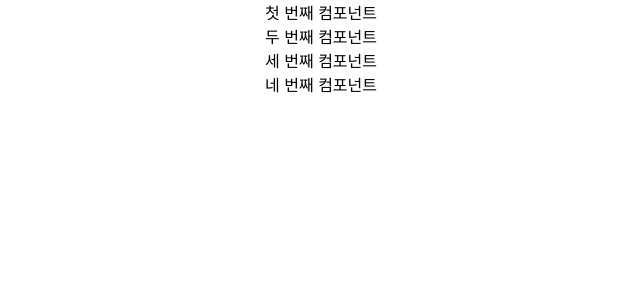
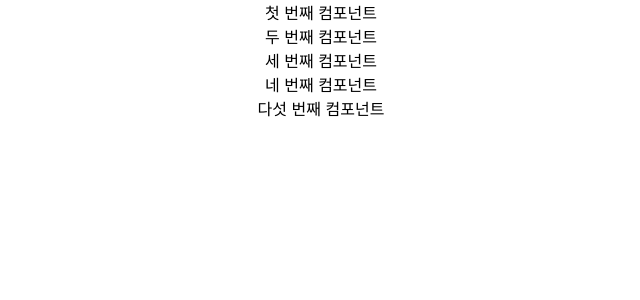
Before and after one commit to PhiloMonx1/learning-spring-and-spring-boot-3.x, a React (Create React App) app in the folder 00_module/front-end/todo-app/: page / in a window 1280 px wide. Shown: the top 300 px of the page, without its empty margins (319-959 px from the left). Built offline with nearby package versions, Linux system fonts and the light colour scheme.

Commit message:
14단계 - JavaScript 모범 사례 따라하기 - 모듈로 리팩토링
*refactor(front) : 컴포넌트 모듈 분리 실습
*docs : 컴포넌트 모듈 분리 실습 노트

```diff
--- a/00_module/front-end/todo-app/src/App.js
+++ b/00_module/front-end/todo-app/src/App.js
@@ -1,44 +1,12 @@
-import logo from './logo.svg';
 import './App.css';
-import { Component } from 'react';
+import LearningComponent from './components/learning-examples/LearningComponent';
 
 function App() {
   return (
     <div className="App">
-      <FirstComponent></FirstComponent>
-      <SecondComponent></SecondComponent>
-      <ThirdComponent />
-      <FourthComponent />
+      <LearningComponent></LearningComponent>
     </div>
   );
 }
 
-function FirstComponent() {
-  return (
-      <div className="FirstComponent">첫 번째 컴포넌트</div>
-  );
-}
-
-function SecondComponent() {
-  return (
-      <div className="SecondComponent">두 번째 컴포넌트</div>
-  );
-}
-
-class ThirdComponent extends Component {
-  render() {
-    return (
-        <div className="ThirdComponent">세 번째 컴포넌트</div>
-    );
-  }
-}
-
-class FourthComponent extends Component {
-  render() {
-    return (
-        <div className="FourthComponent">네 번째 컴포넌트</div>
-    );
-  }
-}
-
 export default App;
--- /dev/null
+++ b/00_module/front-end/todo-app/src/components/learning-examples/FirstComponent.jsx
@@ -0,0 +1,11 @@
+export default function FirstComponent() {
+  return (
+      <div className="FirstComponent">첫 번째 컴포넌트</div>
+  );
+}
+
+export function FifthComponent() {
+  return (
+      <div className="FifthComponent">다섯 번째 컴포넌트</div>
+  );
+}
--- /dev/null
+++ b/00_module/front-end/todo-app/src/components/learning-examples/FourthComponent.jsx
@@ -0,0 +1,5 @@
+export default function FourthComponent() {
+  return (
+      <div className="FourthComponent">네 번째 컴포넌트</div>
+  );
+}
--- /dev/null
+++ b/00_module/front-end/todo-app/src/components/learning-examples/LearningComponent.jsx
@@ -0,0 +1,17 @@
+import FirstComponent from "./FirstComponent";
+import SecondComponent from "./SecondComponent";
+import ThirdComponent from "./ThirdComponent";
+import FourthComponent from "./FourthComponent";
+import {FifthComponent} from "./FirstComponent";
+
+export default function LearningComponent() {
+  return (
+      <>
+        <FirstComponent></FirstComponent>
+        <SecondComponent></SecondComponent>
+        <ThirdComponent></ThirdComponent>
+        <FourthComponent></FourthComponent>
+        <FifthComponent></FifthComponent>
+      </>
+  );
+}
--- /dev/null
+++ b/00_module/front-end/todo-app/src/components/learning-examples/SecondComponent.jsx
@@ -0,0 +1,5 @@
+export default function SecondComponent() {
+  return (
+      <div className="SecondComponent">두 번째 컴포넌트</div>
+  );
+}
--- /dev/null
+++ b/00_module/front-end/todo-app/src/components/learning-examples/ThirdComponent.jsx
@@ -0,0 +1,5 @@
+export default function ThirdComponent() {
+  return (
+      <div className="ThirdComponent">세 번째 컴포넌트</div>
+  );
+}
```
Also changed, not shown: 1 other file (tests, documents, lock files or other folders).
